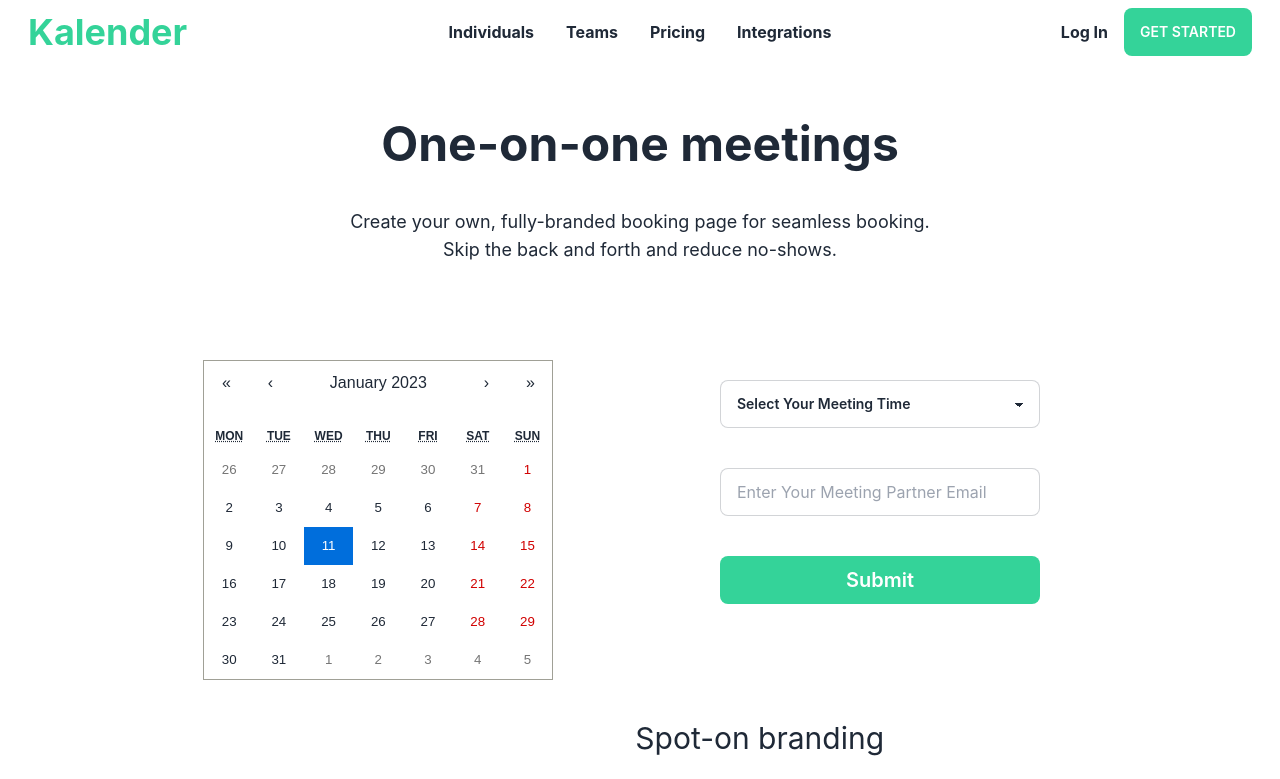
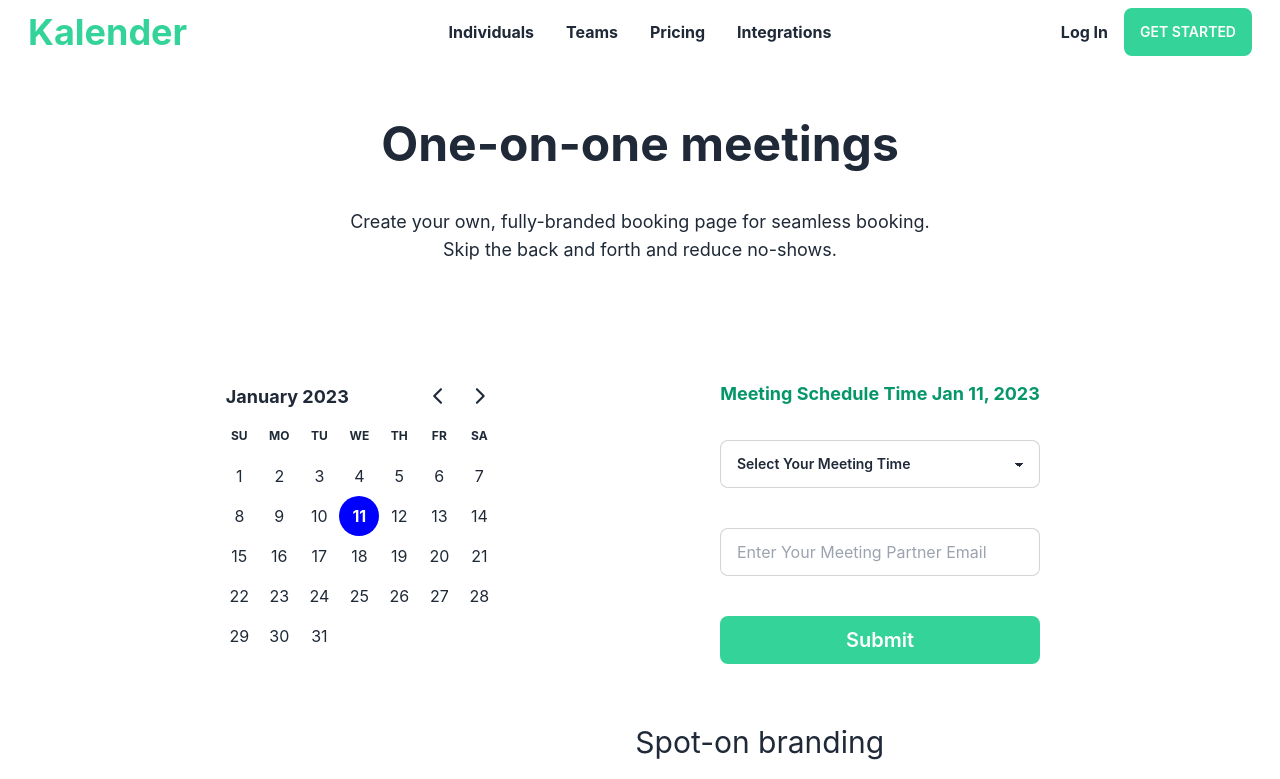
Before and after one commit to Amran-H/Kalender, a React (Create React App) app: page /individuals in a window 1280 px wide. Shown: the top 779 px of the page. Built offline with nearby package versions, Linux system fonts and the light colour scheme; no server answers.

Commit message:
update booking page

```diff
--- a/package.json
+++ b/package.json
@@ -9,10 +9,12 @@
     "@testing-library/user-event": "^13.5.0",
     "animate.css": "^4.1.1",
     "daisyui": "^2.46.1",
+    "date-fns": "^2.29.3",
     "firebase": "^9.15.0",
     "react": "^18.2.0",
     "react-calendar": "^4.0.0",
     "react-datepicker": "^4.8.0",
+    "react-day-picker": "^8.4.1",
     "react-dom": "^18.2.0",
     "react-fast-marquee": "^1.3.5",
     "react-icons": "^4.7.1",
--- a/src/Pages/Individuals/BookingSchedule/BookingSchedule.js
+++ b/src/Pages/Individuals/BookingSchedule/BookingSchedule.js
@@ -1,12 +1,12 @@
 import React, { useState } from "react";
-import Calendar from "react-calendar";
-import "react-calendar/dist/Calendar.css";
 import { format } from "date-fns";
+import { DayPicker } from "react-day-picker";
+import "react-day-picker/dist/style.css";
 
 const Individuals = () => {
-  const [value, onChange] = useState(new Date());
+  const [selected, setSelected] = useState(new Date());
 
-  const date = format(value, "PP");
+  const date = format(selected, "PP");
 
   const handleBooking = (data) => {
     data.preventDefault();
@@ -35,7 +35,7 @@
         bg-base-100 py-10"
       >
         <div className="md:ml-10 lg:ml-20 lg:w-full md:w-full w-3/4 mx-auto">
-          <Calendar onChange={onChange} value={value} />
+          <DayPicker mode="single" selected={selected} onSelect={setSelected} />
         </div>
         <form
           onSubmit={handleBooking}
@@ -43,6 +43,9 @@
          md:w-full w-3/4 mx-auto"
         >
           <div className="form-control w-full max-w-xs my-5">
+            <h1 className="text-lg font-bold text-center text-emerald-600 mb-8">
+              Meeting Schedule Time {date}
+            </h1>
             <select name="select" className="select select-bordered ">
               <option disabled selected>
                 Select Your Meeting Time
```
Also changed, not shown: 2 other files (tests, documents, lock files or other folders).
